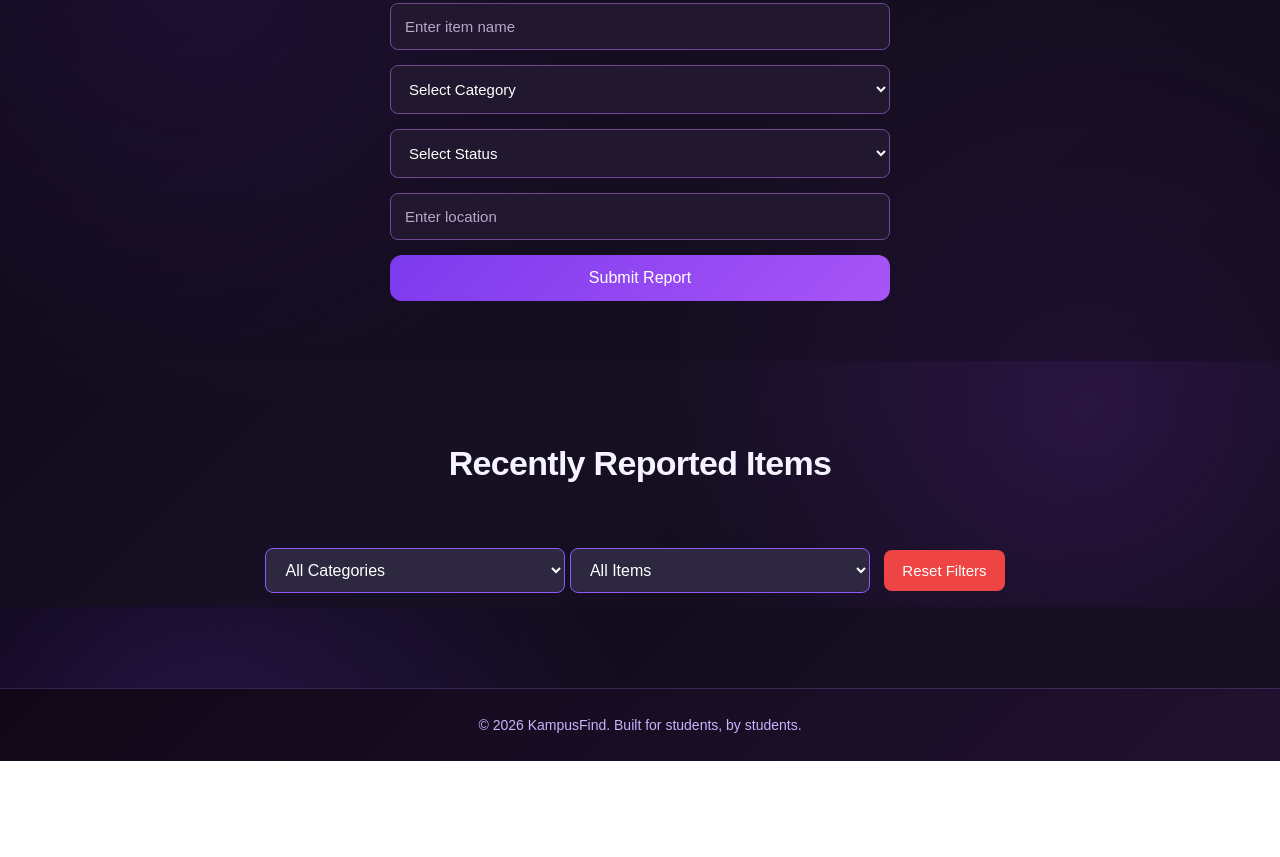
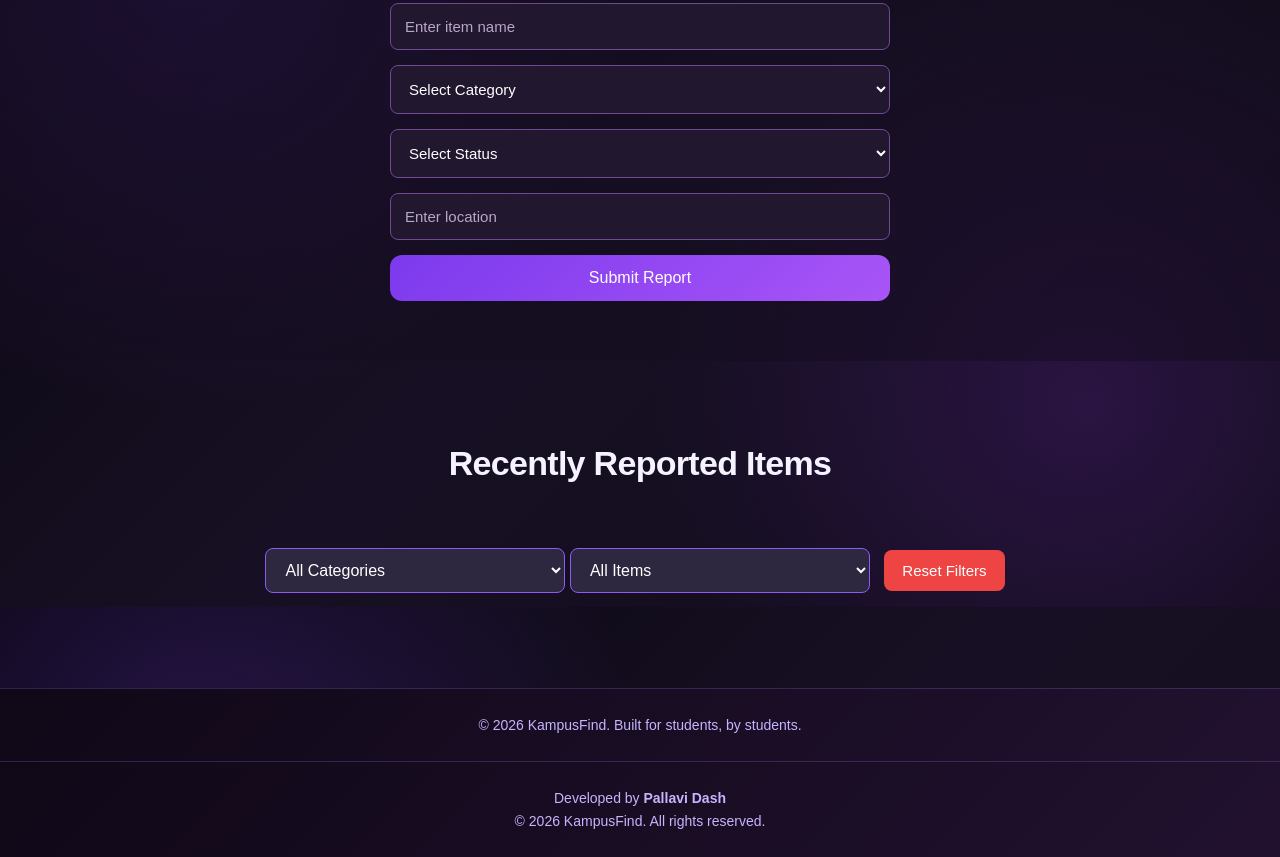
Before and after one commit to 2405214-hash/KampusFind, a plain HTML site: page index.html in a window 1280 px wide. Shown: the part 1793-2650 px from the top of the page. Before the commit the page ends 2554 px from the top, so only its background shows below. Drawn offline with Linux system fonts and the light colour scheme; a script that the page names is missing.

Commit message:
Add author credit to website footer

```diff
--- a/index.html
+++ b/index.html
@@ -265,5 +265,9 @@
     </footer>
 
     <script type="module" src="js/app.js"></script>
+    <footer class="site-footer">
+      <p>Developed by <strong>Pallavi Dash</strong></p>
+      <p>© 2026 KampusFind. All rights reserved.</p>
+    </footer>
   </body>
 </html>
```
